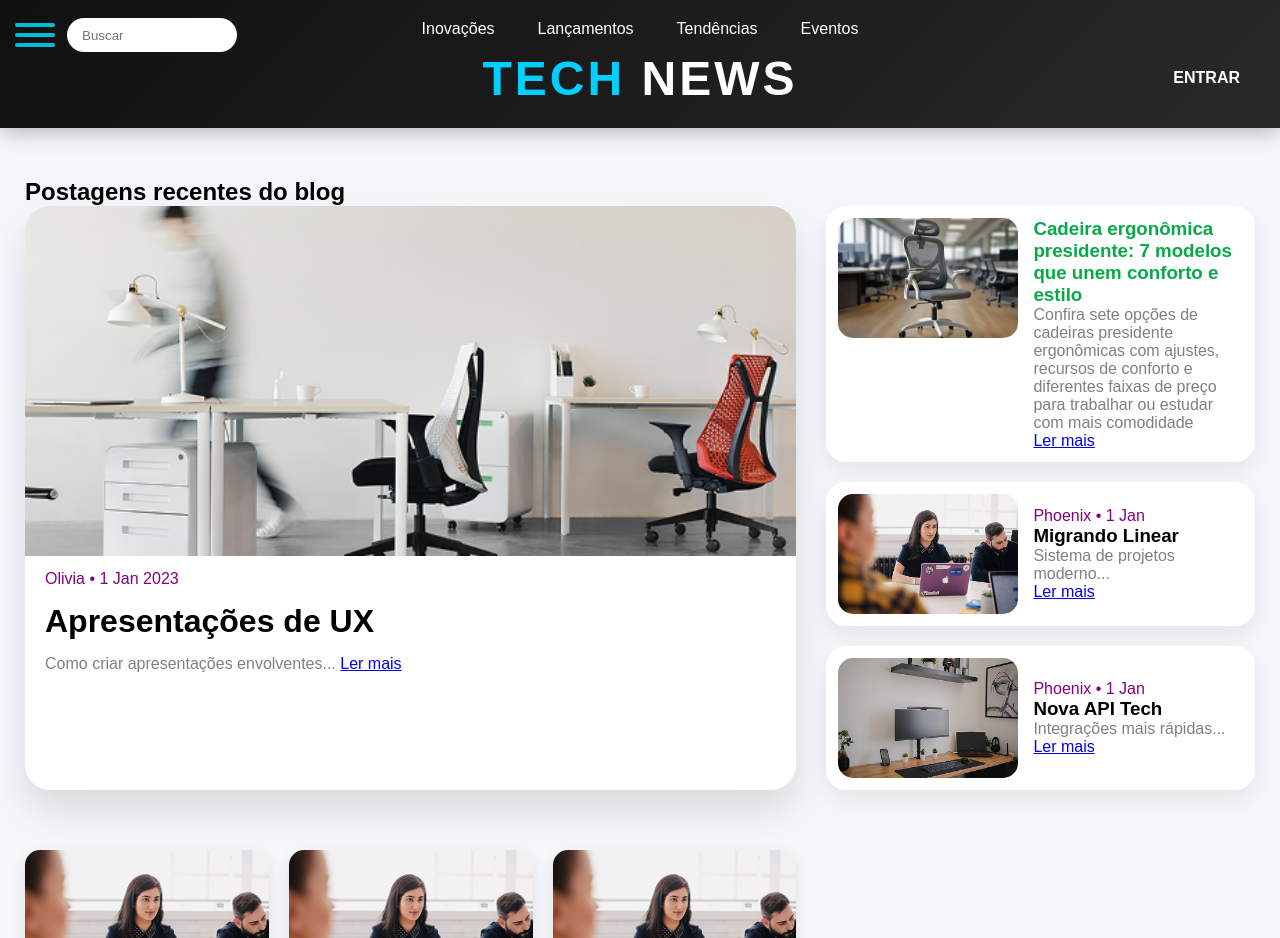
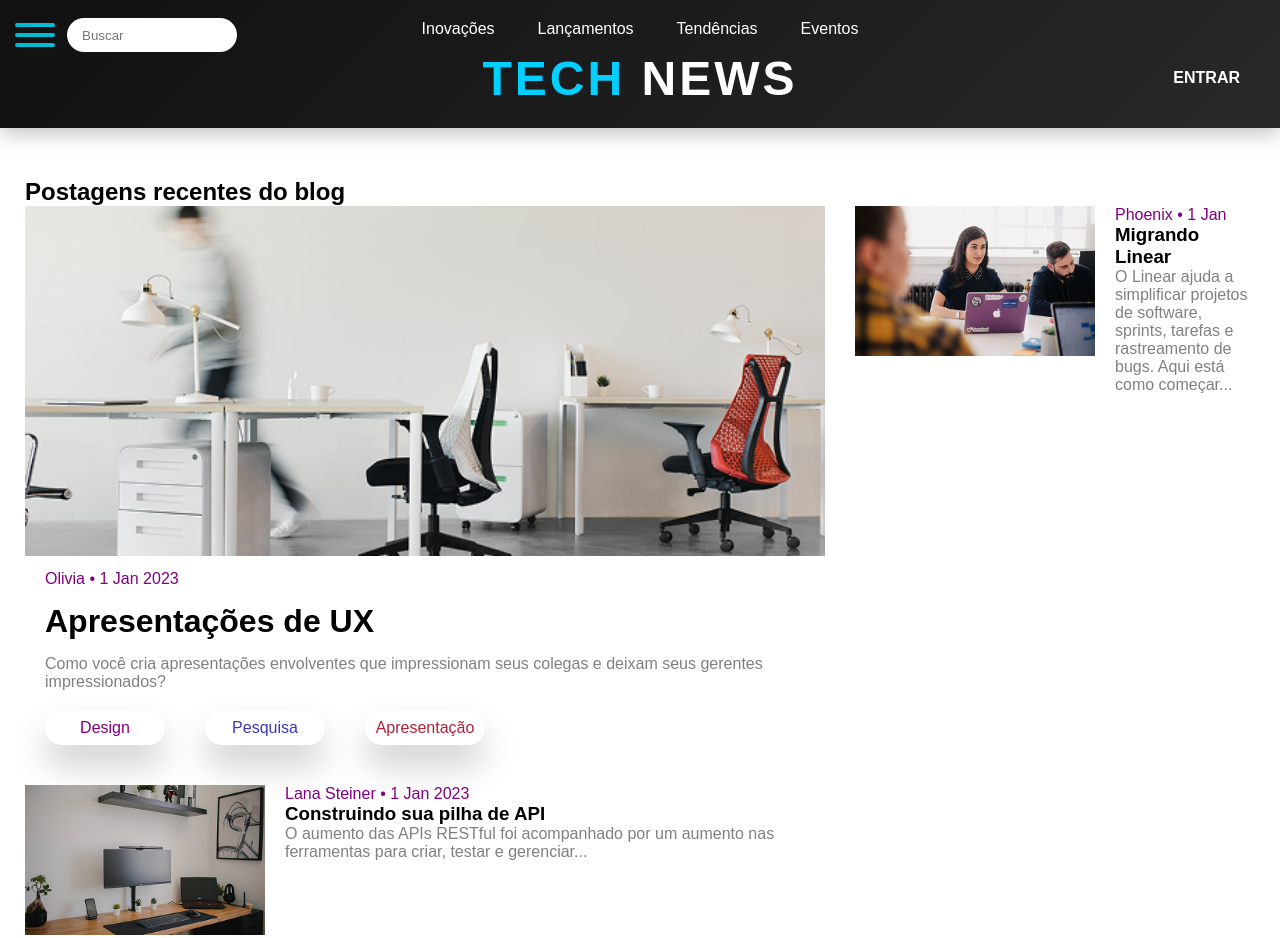
Before and after one commit to Kauamp4/noticias, a website: page index.html in a window 1280 px wide. Shown: the top 938 px of the page. Drawn offline with Linux system fonts and the light colour scheme.

Commit message:
miniiconsindex

```diff
--- a/index.html
+++ b/index.html
@@ -20,7 +20,7 @@
         /* ========= BODY ========= */
         body {
             font-family: Arial, sans-serif;
-            background: #f5f7fa;
+            background: #ffffff;
         }
 
         /* ========= DARK MODE ========= */
@@ -165,8 +165,11 @@
         }
 
         .recentes {
+
             display: grid;
-            grid-template-columns: 1.8fr 1fr;
+
+            grid-template-columns: 2fr 1fr;
+
             gap: 30px;
         }
 
@@ -178,11 +181,10 @@
         }
 
         .post {
-            background: white;
+
             border-radius: 15px;
             overflow: hidden;
-            box-shadow: 0 5px 15px rgba(0, 0, 0, .1);
-            transition: .3s;
+
         }
 
         .post:hover {
@@ -202,16 +204,40 @@
         /* CARD PRINCIPAL */
 
         .recentes1 {
-            background: white;
+
+            border-radius: 25px;
+
+        }
+
+        .miniicons {
+            display: flex;
+            justify-content: baseline;
+
+            list-style: none;
+            align-items: center;
+            list-style-type: none;
+            text-align: center;
+        }
+
+        .miniicons p {
+
+
+            background: rgb(255, 255, 255);
             border-radius: 25px;
             overflow: hidden;
-            box-shadow: 0 20px 40px rgba(0, 0, 0, .12);
+            box-shadow: 0 20px 35px rgba(0, 0, 0, 0.2);
             transition: .4s;
+            width: 120px;
+            height: 0px;
+            padding: 17px;
+            display: flex;
+            justify-content: center;
+            list-style: none;
+            align-items: center;
+            list-style-type: none;
+            text-align: center;
         }
 
-        .recentes1:hover {
-            transform: translateY(-8px);
-        }
 
         .recentes1 img {
             width: 100%;
@@ -240,35 +266,28 @@
 
         .card {
             display: flex;
-            gap: 15px;
 
-            background: white;
-            padding: 12px;
+            gap: 20px;
 
-            border-radius: 20px;
-
-            box-shadow: 0 10px 25px rgba(0, 0, 0, .08);
-
-            transition: .3s;
+            align-items: flex-start;
         }
 
-        .card:hover {
-            transform: translateX(8px);
-        }
+
 
         .card img {
-            width: 180px;
-            height: 120px;
+            width: 250px;
+            height: 150px;
+
             object-fit: cover;
-            border-radius: 15px;
         }
 
         .card .info {
             display: flex;
+
             flex-direction: column;
-            justify-content: center;
+
+            justify-content: flex-start;
         }
-
 
         /* ========= MENU HAMBURGUER ========= */
 
@@ -662,32 +681,19 @@
                 <h2>Apresentações de UX</h2>
 
                 <p style="color:gray;">
-                    Como criar apresentações envolventes...
-                    <a href="#">Ler mais</a>
+                    Como você cria apresentações envolventes que impressionam seus colegas e deixam seus gerentes
+                    impressionados?
+                    <!-- <a href="#">Ler mais</a> -->
                 </p>
+                <div class="miniicons">
+                    <p style="color: purple;">Design</p>
+                    <p style="color: rgb(57, 57, 185);"> Pesquisa </p>
+                    <p style="color: rgb(175, 35, 58);"> Apresentação </p>
+                </div>
             </div>
 
 
             <!-- LADO DIREITO -->
-            <div class="recentes2">
-
-                <div class="card">
-                    <img src="img/cadeira-presidente.webp" alt="Cadeira">
-
-                    <div class="info">
-                        <h3 style="color:#06AA48;">
-                            Cadeira ergonômica presidente: 7 modelos que unem conforto e estilo
-                        </h3>
-
-                        <p style="color:gray;">
-                            Confira sete opções de cadeiras presidente ergonômicas com ajustes, recursos de conforto e
-                            diferentes faixas de preço para trabalhar
-                            ou estudar com mais comodidade
-                        </p>
-
-                        <a href="#">Ler mais</a>
-                    </div>
-                </div>
 
             <div class="card">
                 <img src="img/noticiasss.png" alt="Migrando Linear">
@@ -698,10 +704,9 @@
                     <h3>Migrando Linear</h3>
 
                     <p style="color:gray;">
-                            Sistema de projetos moderno...
+                        O Linear ajuda a simplificar projetos de software, sprints, tarefas e rastreamento de bugs. Aqui
+                        está como começar...
                     </p>
-
-                        <a href="#">Ler mais</a>
                 </div>
             </div>
 
@@ -709,15 +714,15 @@
                 <img src="img/noticiadaapi.png" alt="API">
 
                 <div class="info">
-                        <p style="color:purple;">Phoenix • 1 Jan</p>
+                    <p style="color:purple;">Lana Steiner • 1 Jan 2023</p>
 
-                        <h3>Nova API Tech</h3>
+                    <h3>Construindo sua pilha de API</h3>
 
                     <p style="color:gray;">
-                            Integrações mais rápidas...
+                        O aumento das APIs RESTful foi acompanhado por um aumento nas ferramentas para criar, testar e
+                        gerenciar...
                     </p>
 
-                        <a href="#">Ler mais</a>
                 </div>
             </div>
 
```
Lines whose indentation alone changed are shown as unchanged.
